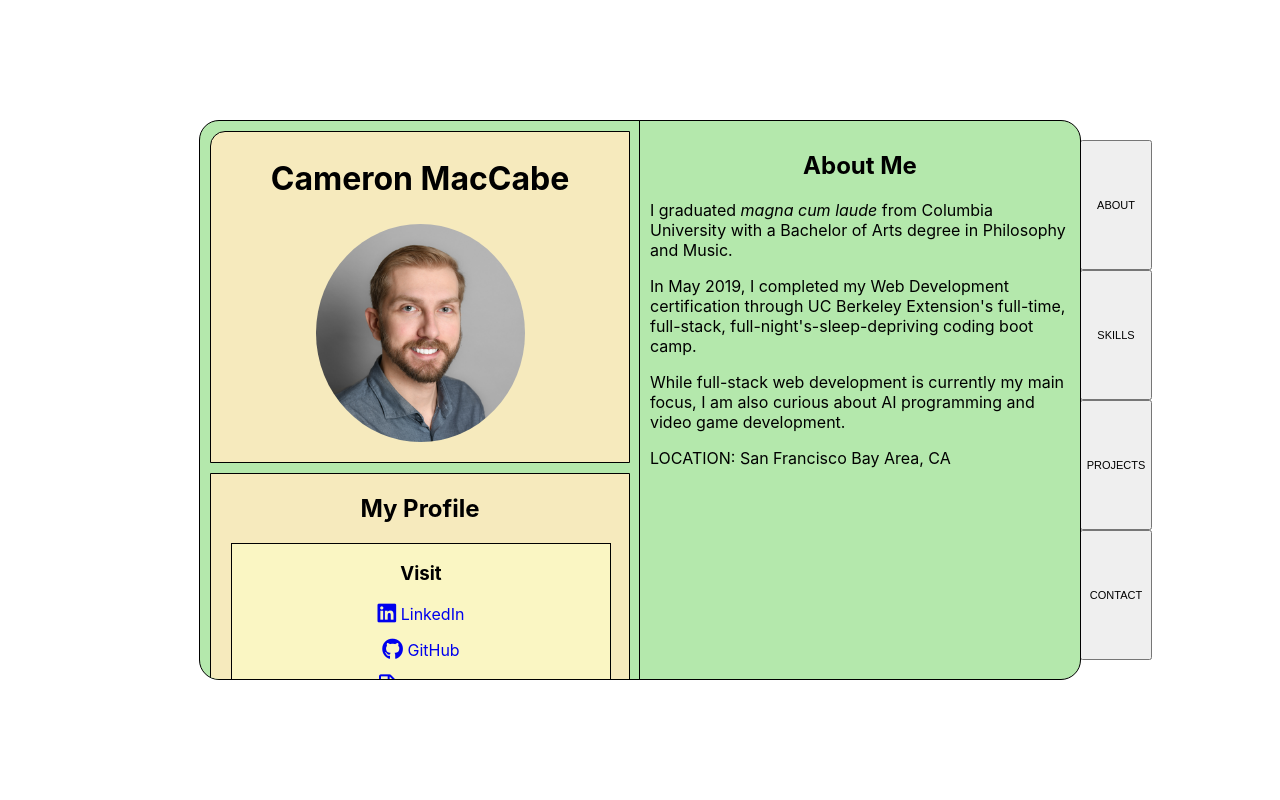
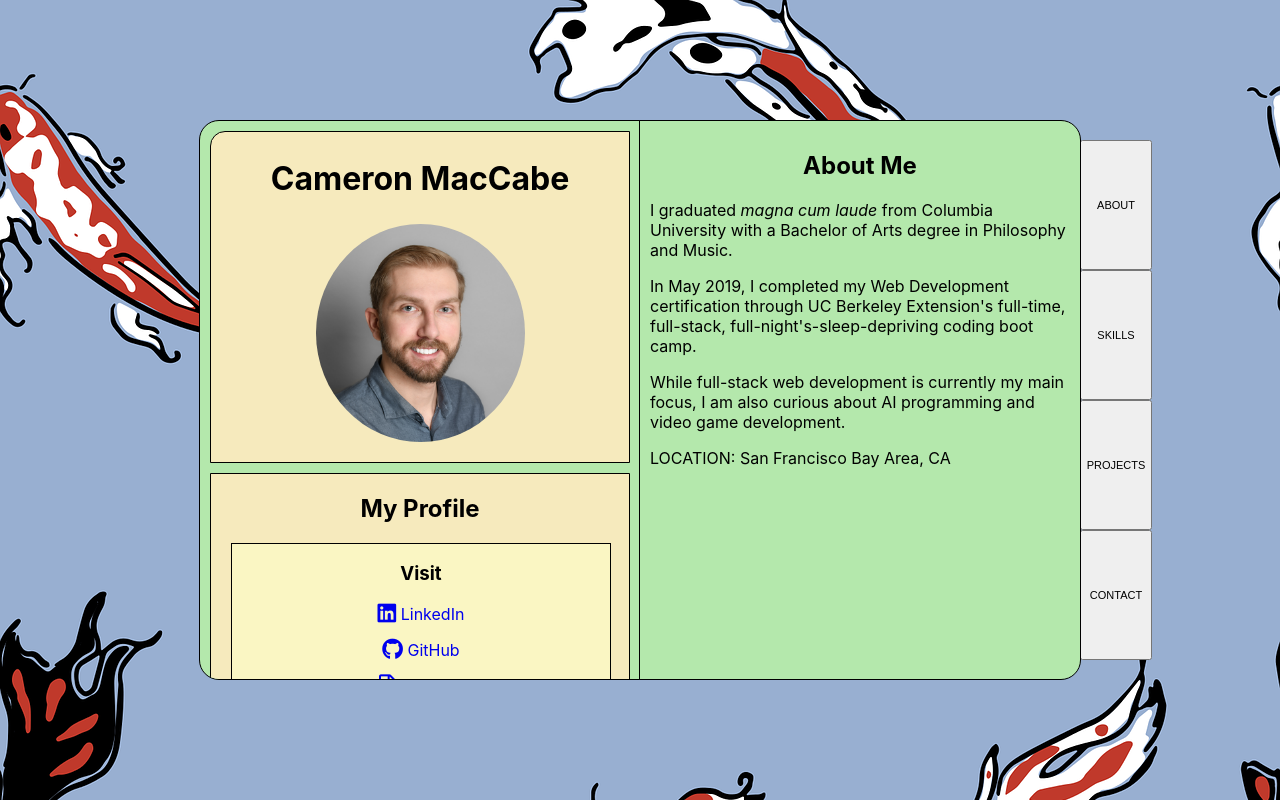
Before and after one commit to MacCabe1888/Professional-Portfolio, a React (Create React App) app: page / in a window 1280 px wide. Built offline with nearby package versions, Linux system fonts and the light colour scheme.

Commit message:
added koi pond background image

```diff
--- a/src/App.css
+++ b/src/App.css
@@ -4,4 +4,5 @@ html, body {
 
 #root {
   height: 100vh;
+  background-image: url("assets/images/koi.png");
 }
```
Also changed, not shown: src/assets/images/koi.png (added).
